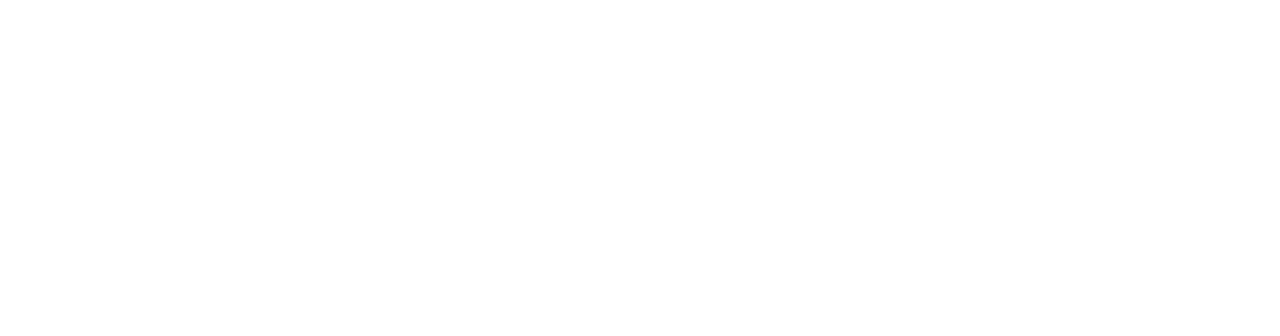
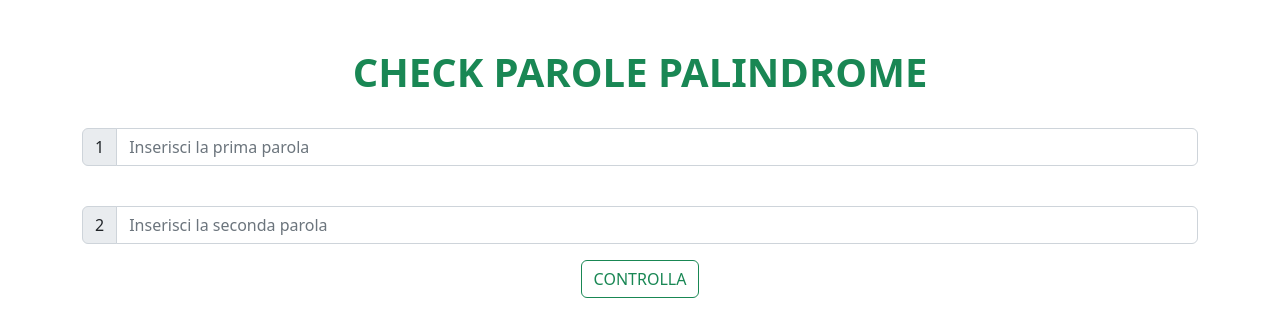
Before and after one commit to carmelopalumbo/js-paliedispari, a plain HTML site: page PALINDROMA/index.html in a window 1280 px wide. Drawn offline with nearby package versions, Linux system fonts and the light colour scheme.

Commit message:
add-boostrap-structure

```diff
--- a/PALINDROMA/index.html
+++ b/PALINDROMA/index.html
@@ -9,7 +9,34 @@
     <title>Parola Palindroma</title>
 </head>
 <body>
+    <div class="container">
+        <div class="row">
+            <div class="col pt-4">
+                <h1 class="text-center fw-bolder py-4 text-success">CHECK PAROLE PALINDROME</h1>
+                <div class="input-group mb-3">
+                    <span class="input-group-text" id="basic-addon1">1</span>
+                    <input type="text" class="form-control" placeholder="Inserisci la prima parola" aria-label="Username" aria-describedby="basic-addon1"value="" id="parola_uno">
+                  </div>
+            </div>
+        </div>
 
+        <div class="row">
+            <div class="col pt-4">
+                <div class="input-group mb-3">
+                    <span class="input-group-text" id="basic-addon1">2</span>
+                    <input type="text" class="form-control" placeholder="Inserisci la seconda parola" aria-label="Username" aria-describedby="basic-addon1"value="" id="parola_due">
+                  </div>
+            </div>
+        </div>
+
+        <div class="row">
+            <div class="col text-center">
+                <button type="button" class="btn btn-outline-success">CONTROLLA</button>
+
+            </div>
+        </div>
+
+    </div>
 
     <script src="js/script.js"></script>
 </body>
--- a/PALINDROMA/js/script.js
+++ b/PALINDROMA/js/script.js
@@ -1 +1,12 @@
 // js
+
+/*Chiedere all’utente di inserire una parola
+Creare una funzione per capire se la parola inserita è palindroma*/
+
+
+const firstWord = document.getElementById('parola_uno').value;
+
+const secondWord = document.getElementById('parola_due').value;
+
+console.log(firstWord);
+console.log(secondWord);
```
